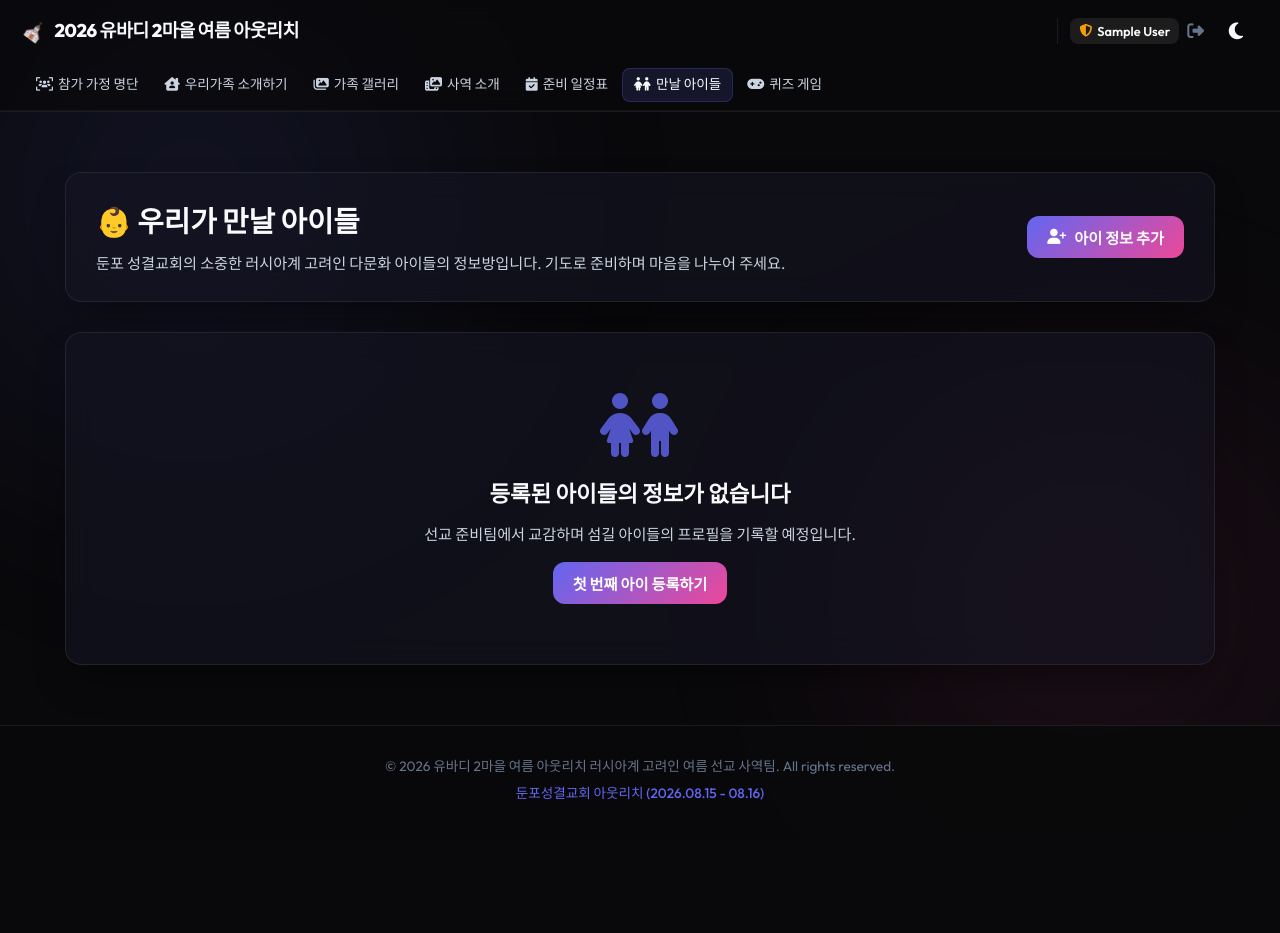
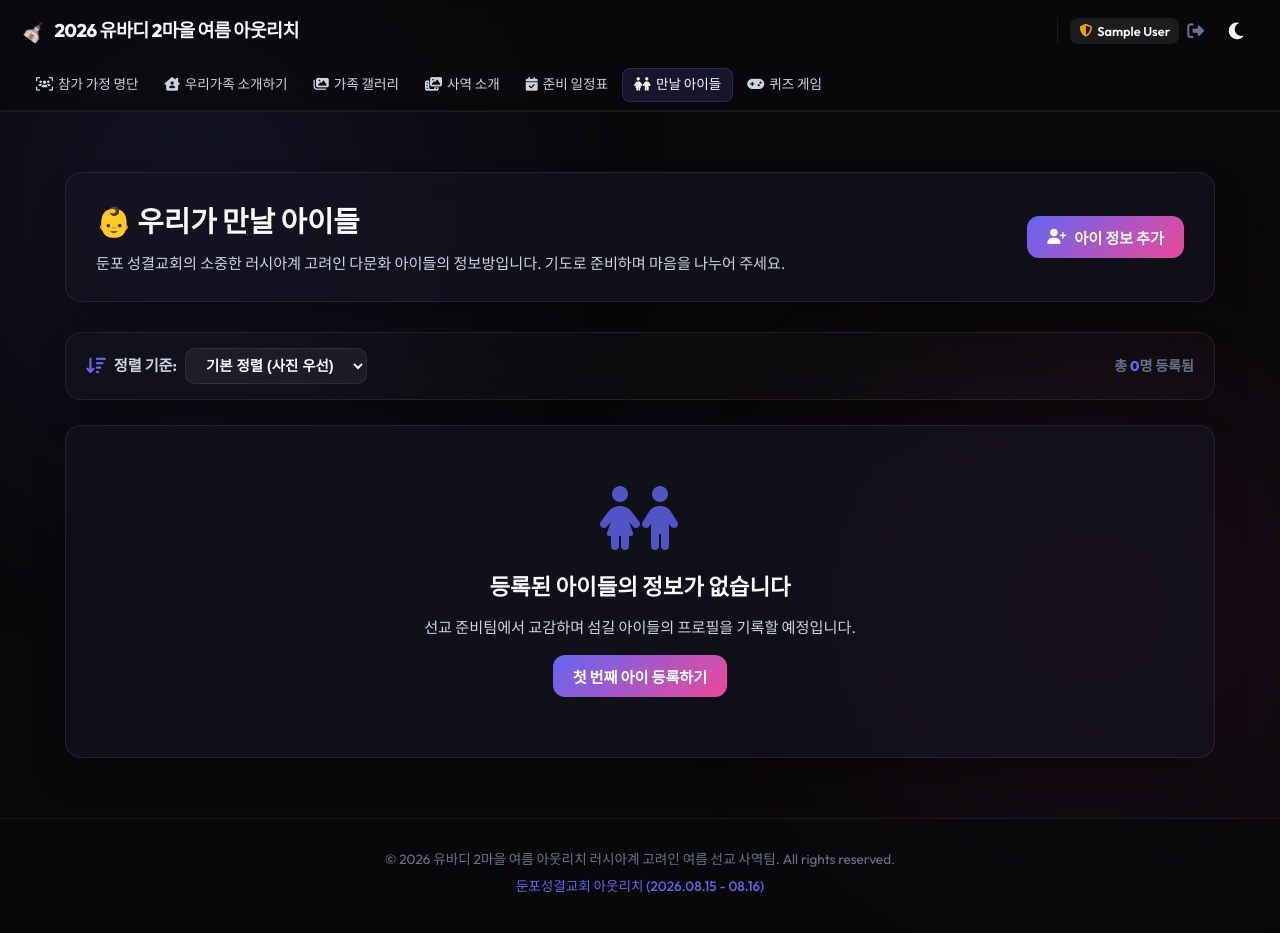
Before and after one commit to crossbow02/2026-summer-ubd, a Flask app: page /target-children in a window 1280 px wide. Before the commit the page ends 800 px from the top, so only its background shows below. Run offline with Flask 3, Linux system fonts and the light colour scheme; the visitor is signed in with stand-in values (Sample User, id 1); data that the repository does not hold is empty; some libraries are stand-ins or nearby versions.

Commit message:
Add interactive sorting options to target children page

```diff
--- a/templates/target_children.html
+++ b/templates/target_children.html
@@ -16,11 +16,36 @@
         {% endif %}
     </div>
 
+    <!-- Kids Controls Row -->
+    <div class="kids-controls glass" style="margin: 15px 0 25px 0; padding: 15px 20px; border-radius: 16px; display: flex; align-items: center; justify-content: space-between; gap: 15px; flex-wrap: wrap; border: 1px solid var(--border-color); background: rgba(255, 255, 255, 0.02);">
+        <div style="display: flex; align-items: center; gap: 8px;">
+            <i class="fa-solid fa-arrow-down-wide-short" style="color: var(--color-indigo); font-size: 1.1rem;"></i>
+            <span style="font-weight: 700; font-size: 0.95rem; color: var(--text-secondary);">정렬 기준:</span>
+            <select id="kidsSorter" onchange="sortCards(this.value)" style="background: rgba(255, 255, 255, 0.05); border: 1px solid var(--border-color); color: var(--text-primary); padding: 8px 16px; border-radius: 10px; font-weight: 600; cursor: pointer; outline: none; font-size: 0.9rem;">
+                <option value="default">기본 정렬 (사진 우선)</option>
+                <option value="name">이름 가나다순</option>
+                <option value="age-desc">나이 많은 순</option>
+                <option value="age-asc">나이 적은 순</option>
+                <option value="gender-female">성별 (여아 우선)</option>
+                <option value="gender-male">성별 (남아 우선)</option>
+                <option value="photo-less">사진 없는 아이 우선</option>
+            </select>
+        </div>
+        <div style="font-size: 0.88rem; color: var(--text-muted); font-weight: 600;">
+            총 <span style="color: var(--color-indigo); font-weight: 800;">{{ children|length }}</span>명 등록됨
+        </div>
+    </div>
+
     <!-- Kids Card Grid -->
     <div class="kids-grid">
         {% if children %}
             {% for child in children %}
-            <div class="child-card glass">
+            <div class="child-card glass"
+                 data-name="{{ child.name }}"
+                 data-age="{{ child.age or '' }}"
+                 data-gender="{{ child.gender }}"
+                 data-has-photo="{% if child.photo_path %}1{% else %}0{% endif %}"
+                 data-id="{{ child.id }}">
                 <div class="child-image-wrapper">
                     {% if child.photo_path %}
                         <img src="{{ child.photo_path }}" alt="{{ child.name }} 사진">
@@ -297,6 +322,58 @@
 {% endblock %}
 
 {% block scripts %}
+<script>
+    function sortCards(sortBy) {
+        const grid = document.querySelector('.kids-grid');
+        if (!grid) return;
+
+        const cards = Array.from(grid.querySelectorAll('.child-card'));
+        if (cards.length === 0) return;
+
+        cards.sort((a, b) => {
+            const idA = parseInt(a.dataset.id);
+            const idB = parseInt(b.dataset.id);
+
+            if (sortBy === 'default') {
+                const photoA = parseInt(a.dataset.hasPhoto);
+                const photoB = parseInt(b.dataset.hasPhoto);
+                if (photoA !== photoB) return photoB - photoA;
+                return idA - idB;
+            } else if (sortBy === 'name') {
+                return a.dataset.name.localeCompare(b.dataset.name, 'ko');
+            } else if (sortBy === 'age-desc') {
+                const ageA = parseInt(a.dataset.age) || 0;
+                const ageB = parseInt(b.dataset.age) || 0;
+                if (ageA !== ageB) return ageB - ageA;
+                return idA - idB;
+            } else if (sortBy === 'age-asc') {
+                const ageA = parseInt(a.dataset.age) || 999;
+                const ageB = parseInt(b.dataset.age) || 999;
+                if (ageA !== ageB) return ageA - ageB;
+                return idA - idB;
+            } else if (sortBy === 'gender-female') {
+                const genA = a.dataset.gender === '여' ? 0 : 1;
+                const genB = b.dataset.gender === '여' ? 0 : 1;
+                if (genA !== genB) return genA - genB;
+                return idA - idB;
+            } else if (sortBy === 'gender-male') {
+                const genA = a.dataset.gender === '남' ? 0 : 1;
+                const genB = b.dataset.gender === '남' ? 0 : 1;
+                if (genA !== genB) return genA - genB;
+                return idA - idB;
+            } else if (sortBy === 'photo-less') {
+                const photoA = parseInt(a.dataset.hasPhoto);
+                const photoB = parseInt(b.dataset.hasPhoto);
+                if (photoA !== photoB) return photoA - photoB;
+                return idA - idB;
+            }
+            return 0;
+        });
+
+        cards.forEach(card => grid.appendChild(card));
+    }
+</script>
+
 {% if is_admin %}
 <script>
     const addModal = document.getElementById('addChildModal');
```
